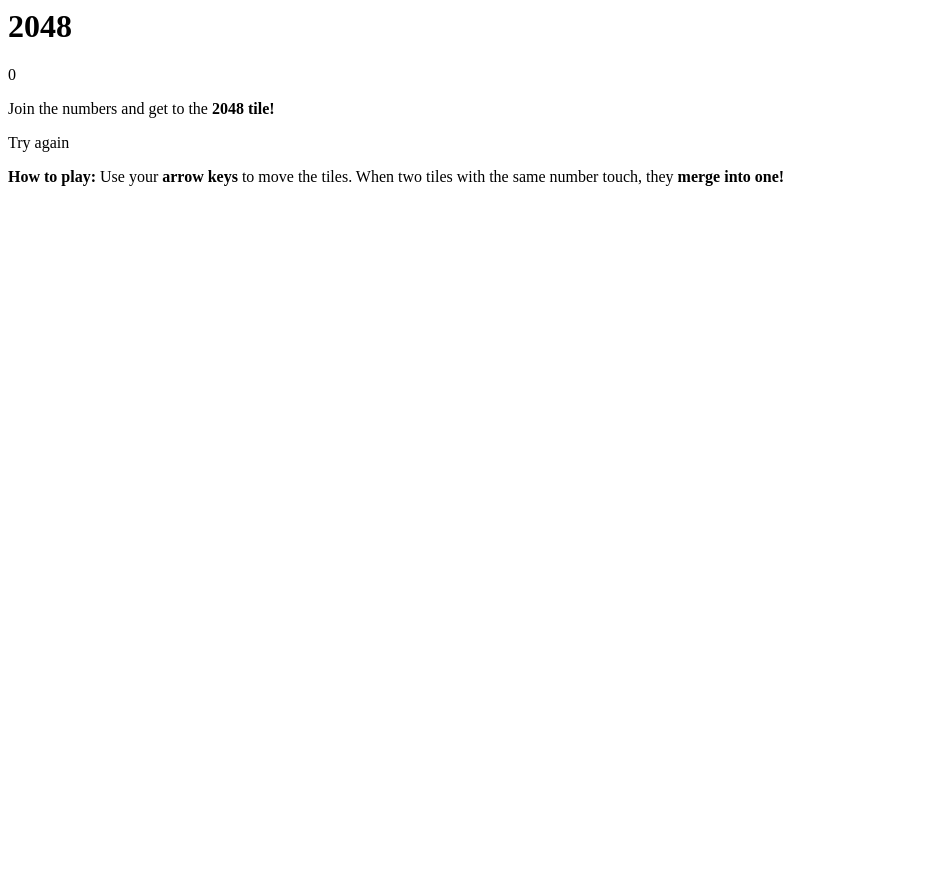
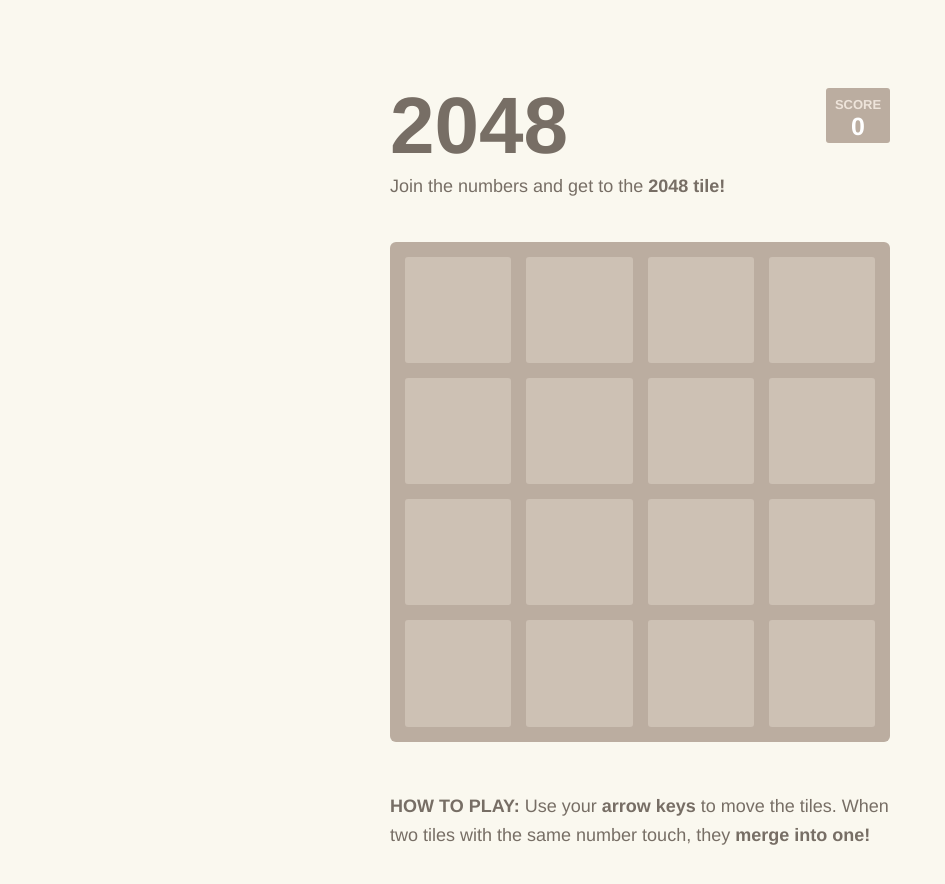
Before and after one commit to imabhi6342/game2048, a plain HTML site: page index.html in a window 1280 px wide. Shown: the whole page, without its empty margins (0-945 px from the left). Before the commit the page ends 800 px from the top, so only its background shows below. Drawn offline with Linux system fonts and the light colour scheme; the site is published under a folder, as on GitHub Pages, so addresses that start at the root find nothing; a script that the page names is missing.

Commit message:
css bug resolved

```diff
--- a/index.html
+++ b/index.html
@@ -4,7 +4,7 @@
     <meta http-equiv="X-UA-Compatible" content="IE=edge">
     <meta name="viewport" content="width=device-width, initial-scale=1.0">
     <title>Document</title>
-    <link href="/style.css" rel="stylesheet">
+    <link href="style.css" rel="stylesheet">
     <script src="https://cdnjs.cloudflare.com/ajax/libs/hammer.js/1.0.6/hammer.min.js"></script>
 </head>
 <body>
@@ -61,6 +61,6 @@
     </p>
   </div>
 
-<script src="/index.js"></script>
+<script src="index.js"></script>
 </body>
 </html>
```
